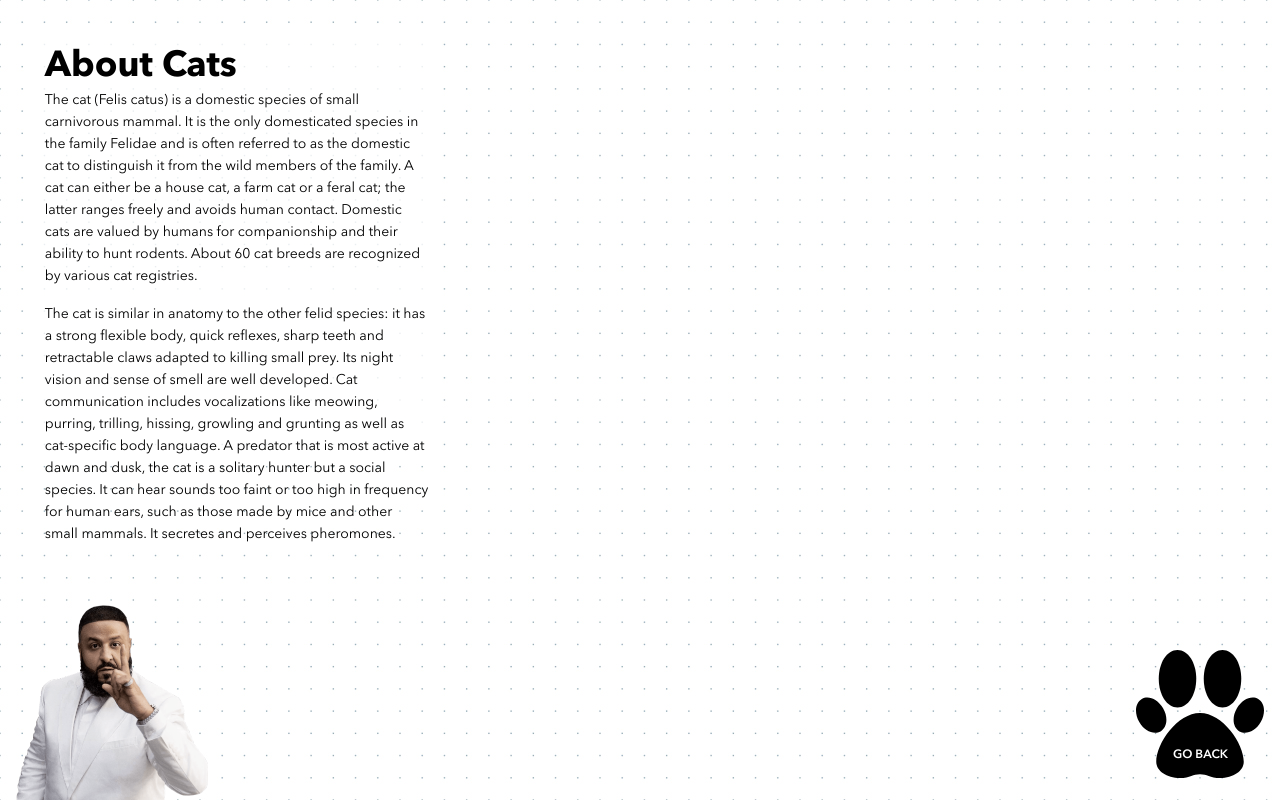
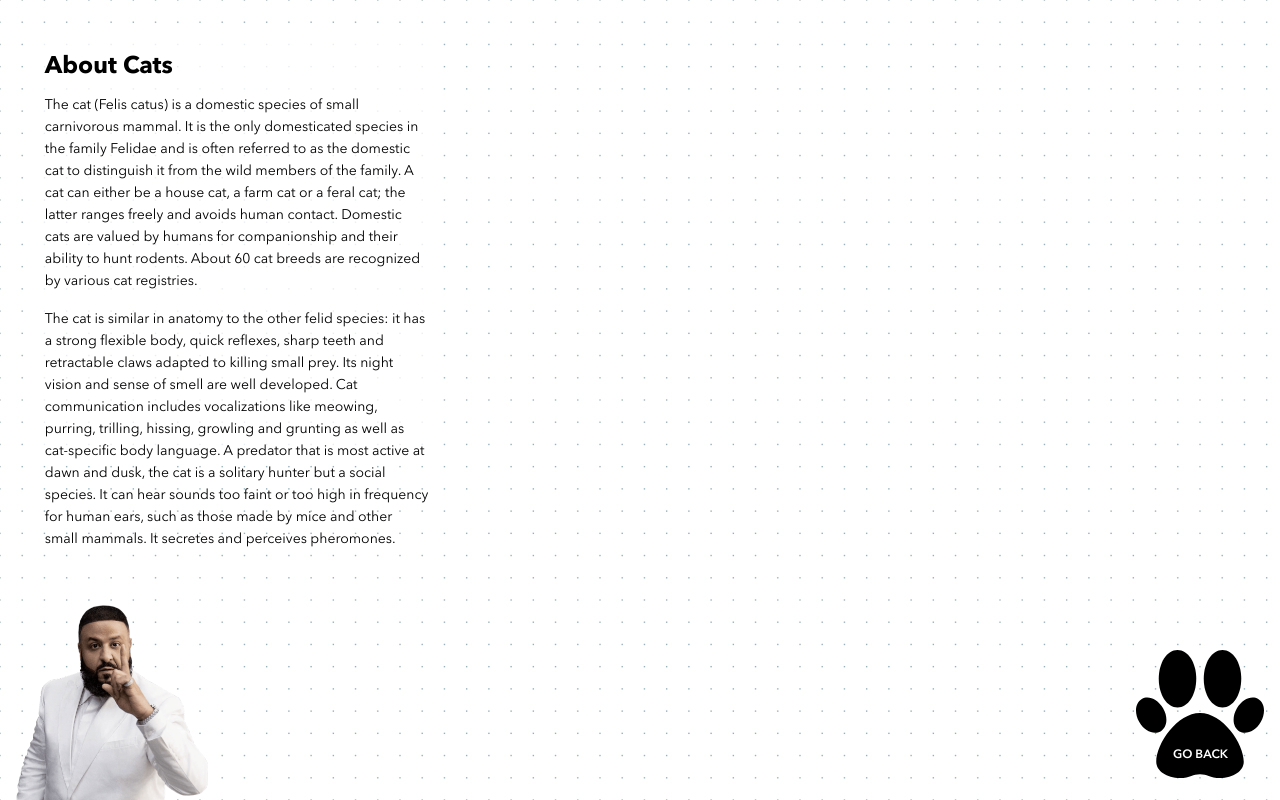
Before and after one commit to cleocleocleo/pair-project, a React (Create React App) app in the folder client/: page /cats in a window 1280 px wide. Built offline with nearby package versions, Linux system fonts and the light colour scheme; no server answers.

Commit message:
Fix inconsistent header

```diff
--- a/client/src/components/Cats/Cats.scss
+++ b/client/src/components/Cats/Cats.scss
@@ -10,7 +10,8 @@
     }
 
     &__header {
-        margin: 0;
+        font-size: 1.5rem;
+        margin: 0 0 0.3rem;
     }
 
     &__image-container {
```
